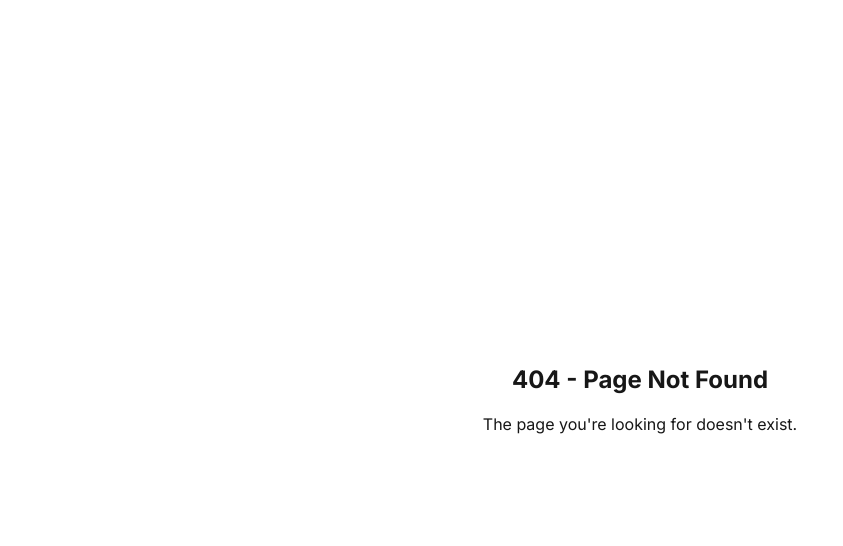
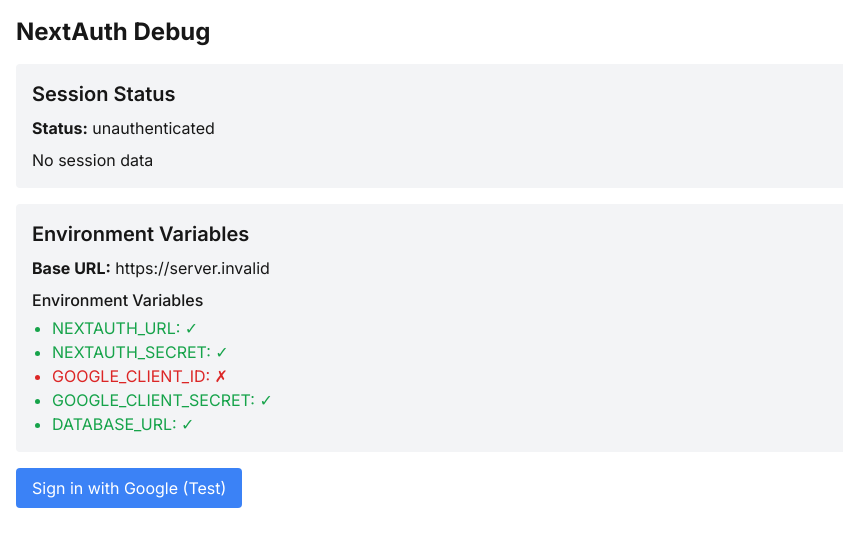
Before and after one commit to sarminvictor/UnifiedAI, a Next.js app: page /auth/debug in a window 1280 px wide. Before the commit this address had no page. Shown: the top 546 px of the page, without its empty margins (0-843 px from the left). Built offline with nearby package versions, Linux system fonts and the light colour scheme; no server answers.

Commit message:
Deploy 3-15

```diff
--- /dev/null
+++ b/app/api/auth/callback/[...provider]/route.ts
@@ -0,0 +1,26 @@
+import { NextRequest, NextResponse } from 'next/server';
+import { redirect } from 'next/navigation';
+
+// This is a safeguard route to handle OAuth callbacks more explicitly
+// This ensures they are properly redirected to NextAuth
+export async function GET(
+    request: NextRequest,
+    { params }: { params: { provider: string[] } }
+) {
+    const provider = params.provider[0];
+    const searchParams = request.nextUrl.searchParams;
+
+    // Get all the search params
+    const searchParamsString = Array.from(searchParams.entries())
+        .map(([key, value]) => `${key}=${encodeURIComponent(value)}`)
+        .join('&');
+
+    // Log the callback attempt for debugging
+    console.log(`OAuth callback received for provider: ${provider}`);
+
+    // Redirect to the appropriate NextAuth callback handler
+    return NextResponse.redirect(
+        new URL(`/api/auth/callback/${provider}?${searchParamsString}`,
+            process.env.NEXTAUTH_URL || request.nextUrl.origin)
+    );
+}
--- /dev/null
+++ b/app/api/debug/check-env/route.ts
@@ -0,0 +1,15 @@
+import { NextResponse } from 'next/server';
+
+export async function GET() {
+    // Only return the existence of values, not the values themselves
+    return NextResponse.json({
+        variables: {
+            NEXTAUTH_URL: !!process.env.NEXTAUTH_URL,
+            NEXTAUTH_SECRET: !!process.env.NEXTAUTH_SECRET,
+            GOOGLE_CLIENT_ID: !!process.env.GOOGLE_CLIENT_ID,
+            GOOGLE_CLIENT_SECRET: !!process.env.GOOGLE_CLIENT_SECRET,
+            DATABASE_URL: !!process.env.DATABASE_URL,
+        },
+        baseUrl: process.env.NEXTAUTH_URL || 'Not set'
+    });
+}
--- /dev/null
+++ b/app/auth/debug/page.tsx
@@ -0,0 +1,78 @@
+'use client';
+
+import { useState, useEffect } from 'react';
+import { useSession, signIn } from 'next-auth/react';
+
+export default function AuthDebug() {
+    const { data: session, status } = useSession();
+    const [envVars, setEnvVars] = useState<any>(null);
+    const [loading, setLoading] = useState(true);
+
+    useEffect(() => {
+        async function checkEnv() {
+            try {
+                const res = await fetch('/api/debug/check-env');
+                const data = await res.json();
+                setEnvVars(data);
+            } catch (error) {
+                console.error('Error checking env:', error);
+            } finally {
+                setLoading(false);
+            }
+        }
+
+        checkEnv();
+    }, []);
+
+    return (
+        <div className="container mx-auto p-4">
+            <h1 className="text-2xl font-bold mb-4">NextAuth Debug</h1>
+
+            <div className="bg-gray-100 p-4 rounded mb-4">
+                <h2 className="text-xl font-semibold mb-2">Session Status</h2>
+                <p><strong>Status:</strong> {status}</p>
+                {session ? (
+                    <div className="mt-2">
+                        <p><strong>User:</strong> {session.user?.name || session.user?.email || 'No user info'}</p>
+                        <p><strong>Email:</strong> {session.user?.email || 'No email'}</p>
+                        <pre className="bg-gray-200 p-2 mt-2 rounded overflow-auto max-h-60">
+                            {JSON.stringify(session, null, 2)}
+                        </pre>
+                    </div>
+                ) : (
+                    <p className="mt-2">No session data</p>
+                )}
+            </div>
+
+            <div className="bg-gray-100 p-4 rounded mb-4">
+                <h2 className="text-xl font-semibold mb-2">Environment Variables</h2>
+                {loading ? (
+                    <p>Loading environment data...</p>
+                ) : envVars ? (
+                    <>
+                        <p><strong>Base URL:</strong> {envVars.baseUrl}</p>
+                        <h3 className="font-medium mt-2">Environment Variables</h3>
+                        <ul className="list-disc pl-5 mt-1">
+                            {Object.entries(envVars.variables).map(([key, value]) => (
+                                <li key={key} className={value ? "text-green-600" : "text-red-600"}>
+                                    {key}: {value ? "✓" : "✗"}
+                                </li>
+                            ))}
+                        </ul>
+                    </>
+                ) : (
+                    <p>Failed to load environment data</p>
+                )}
+            </div>
+
+            <div className="mt-4">
+                <button
+                    onClick={() => signIn('google')}
+                    className="px-4 py-2 bg-blue-500 text-white rounded hover:bg-blue-600"
+                >
+                    Sign in with Google (Test)
+                </button>
+            </div>
+        </div>
+    );
+}
--- a/app/auth/error/page.tsx
+++ b/app/auth/error/page.tsx
@@ -7,14 +7,18 @@
 function AuthErrorContent() {
     const searchParams = useSearchParams();
     const error = searchParams.get('error');
+    const callbackUrl = searchParams.get('callbackUrl') || '/';
+    const paramString = Array.from(searchParams.entries())
+        .map(([key, value]) => `${key}: ${value}`)
+        .join('\n');
 
     // Define friendly error messages for common NextAuth errors
     const getErrorMessage = (errorCode: string | null) => {
         switch (errorCode) {
             case 'Configuration':
-                return 'There is a problem with the server configuration. Please contact support.';
+                return 'There is a problem with the server configuration. This could be missing credentials for an OAuth provider or an incorrect Google Client ID/Secret.';
             case 'AccessDenied':
-                return 'You do not have permission to sign in.';
+                return 'You do not have permission to sign in. This could happen if you denied permissions during OAuth.';
             case 'Verification':
                 return 'The verification link is no longer valid. It may have expired or been used already.';
             case 'OAuthSignin':
@@ -47,12 +51,33 @@
                     <p className="mt-6 text-gray-600">
                         Error code: <code className="rounded bg-gray-100 px-2 py-1 font-mono text-sm">{error || 'unknown'}</code>
                     </p>
+
+                    <div className="mt-4 text-left">
+                        <h3 className="font-medium">Callback URL:</h3>
+                        <code className="block bg-gray-100 p-2 rounded mt-1 text-xs break-all">
+                            {callbackUrl}
+                        </code>
+                    </div>
+
+                    <div className="mt-4 text-left">
+                        <h3 className="font-medium">All Parameters:</h3>
+                        <pre className="bg-gray-100 p-2 rounded mt-1 text-xs overflow-auto">
+                            {paramString || 'No parameters'}
+                        </pre>
+                    </div>
+
                     <div className="mt-8 space-y-4">
                         <Link
                             href="/auth/signin"
                             className="block w-full rounded-md bg-blue-600 px-4 py-2 text-center text-sm font-medium text-white hover:bg-blue-700 focus:outline-none focus:ring-2 focus:ring-blue-500 focus:ring-offset-2"
                         >
                             Try signing in again
+                        </Link>
+                        <Link
+                            href="/auth/debug"
+                            className="block w-full rounded-md border border-yellow-500 bg-white px-4 py-2 text-center text-sm font-medium text-yellow-700 hover:bg-yellow-50 focus:outline-none focus:ring-2 focus:ring-yellow-500 focus:ring-offset-2"
+                        >
+                            Debug Authentication
                         </Link>
                         <Link
                             href="/"
--- a/app/auth/signin/page.tsx
+++ b/app/auth/signin/page.tsx
@@ -41,7 +41,10 @@
 
   const handleGoogleSignIn = () => {
     setIsLoading(true);
-    signIn('google', { callbackUrl });
+    signIn('google', {
+      callbackUrl: '/',
+      redirect: true
+    });
   };
 
   return (
--- a/lib/auth.config.ts
+++ b/lib/auth.config.ts
@@ -129,16 +129,24 @@
       return token;
     },
     async redirect({ url, baseUrl }) {
-      // Default to baseUrl if url is not provided
-      if (!url || url.startsWith(baseUrl)) {
-        return baseUrl + '/';
-      }
-      // If it's an absolute URL and starts with the base URL, allow it
-      if (url.startsWith('http') && url.startsWith(baseUrl)) {
+      // Allows relative callbacks and callbacks to same domain
+      if (!url) return baseUrl;
+
+      // Allow callbacks to same origin
+      const urlObj = new URL(url);
+      const baseUrlObj = new URL(baseUrl);
+
+      if (urlObj.origin === baseUrlObj.origin) {
         return url;
       }
-      // For relative URLs
-      return baseUrl + url;
+
+      // Don't allow callbacks to /api/auth paths - redirect to home instead
+      if (url.startsWith(`${baseUrl}/api/auth`)) {
+        return baseUrl;
+      }
+
+      // Default to returning to base URL
+      return baseUrl;
     },
   },
   debug: process.env.NODE_ENV === 'development',
```
